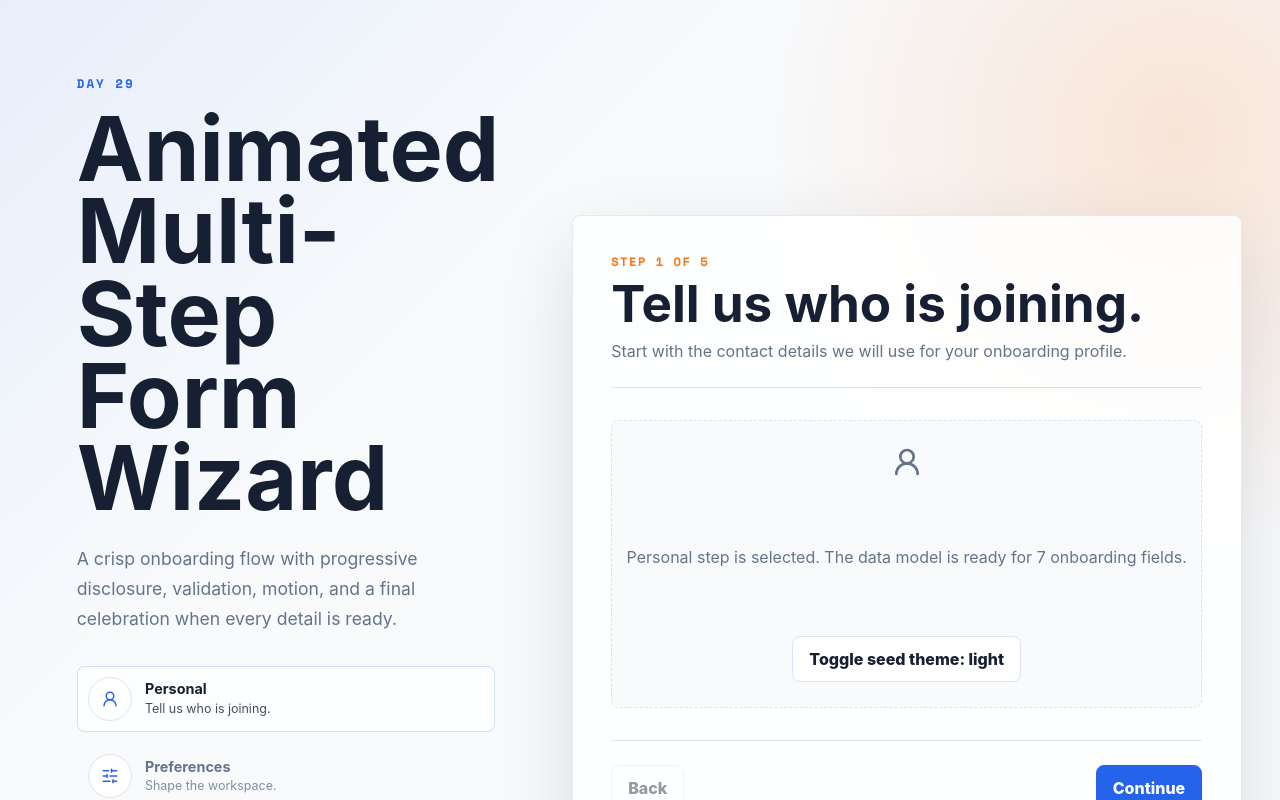
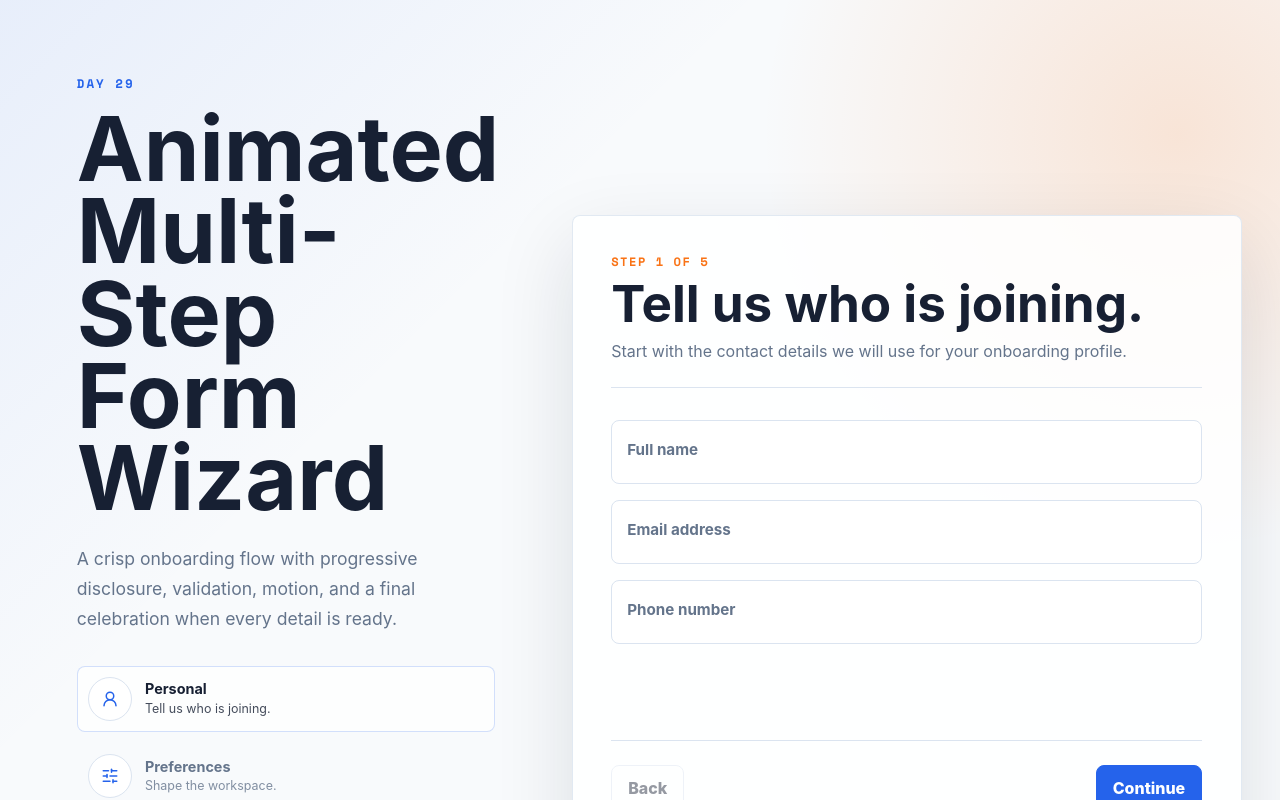
Before and after one commit to ShreeBohara/50-Days-of-Creative-Frontend, a React (Vite) app in the folder day-29-form-wizard/: page / in a window 1280 px wide. Shown: the top 800 px of the page. Built offline with nearby package versions, Linux system fonts and the light colour scheme.

Commit message:
day-29: step-1 — personal info fields with floating labels

```diff
--- a/day-29-form-wizard/src/App.css
+++ b/day-29-form-wizard/src/App.css
@@ -174,6 +174,68 @@
   line-height: 1.65;
 }
 
+.step-frame {
+  min-height: 18rem;
+}
+
+.step-body {
+  display: grid;
+  gap: 1.5rem;
+}
+
+.form-grid {
+  display: grid;
+  gap: 1rem;
+}
+
+.floating-field {
+  position: relative;
+}
+
+.floating-field input {
+  width: 100%;
+  min-height: 4rem;
+  padding: 1.35rem 1rem 0.65rem;
+  border: 1px solid var(--line);
+  border-radius: 8px;
+  background: #ffffff;
+  color: var(--ink);
+  font-weight: 700;
+  transition:
+    border-color 180ms ease,
+    box-shadow 180ms ease,
+    background 180ms ease;
+}
+
+.floating-field input:hover {
+  border-color: rgba(37, 99, 235, 0.35);
+}
+
+.floating-field input:focus {
+  border-color: var(--blue);
+  box-shadow: 0 0 0 4px rgba(37, 99, 235, 0.12);
+}
+
+.floating-field label {
+  position: absolute;
+  top: 1.23rem;
+  left: 1rem;
+  color: var(--muted);
+  font-size: 0.95rem;
+  font-weight: 700;
+  pointer-events: none;
+  transform-origin: left center;
+  transition:
+    color 160ms ease,
+    transform 160ms ease;
+}
+
+.floating-field input:focus + label,
+.floating-field input:not(:placeholder-shown) + label {
+  color: var(--blue);
+  transform: translateY(-0.82rem) scale(0.75);
+}
+
 .placeholder-step {
   min-height: 18rem;
   display: grid;
--- a/day-29-form-wizard/src/App.jsx
+++ b/day-29-form-wizard/src/App.jsx
@@ -57,6 +57,66 @@ const initialForm = {
   plan: 'pro',
 }
 
+function FloatingField({ id, label, type = 'text', value, onChange, autoComplete }) {
+  return (
+    <div className="floating-field">
+      <input
+        id={id}
+        type={type}
+        value={value}
+        placeholder=" "
+        autoComplete={autoComplete}
+        onChange={(event) => onChange(event.target.value)}
+      />
+      <label htmlFor={id}>{label}</label>
+    </div>
+  )
+}
+
+function PersonalStep({ data, onUpdate }) {
+  return (
+    <div className="step-body">
+      <div className="form-grid">
+        <FloatingField
+          id="name"
+          label="Full name"
+          value={data.name}
+          autoComplete="name"
+          onChange={(value) => onUpdate('name', value)}
+        />
+        <FloatingField
+          id="email"
+          label="Email address"
+          type="email"
+          value={data.email}
+          autoComplete="email"
+          onChange={(value) => onUpdate('email', value)}
+        />
+        <FloatingField
+          id="phone"
+          label="Phone number"
+          type="tel"
+          value={data.phone}
+          autoComplete="tel"
+          onChange={(value) => onUpdate('phone', value)}
+        />
+      </div>
+    </div>
+  )
+}
+
+function StepContent({ stepId, data, onUpdate }) {
+  if (stepId === 'personal') {
+    return <PersonalStep data={data} onUpdate={onUpdate} />
+  }
+
+  return (
+    <div className="placeholder-step">
+      <p>{stepId} controls land in the next commits.</p>
+    </div>
+  )
+}
+
 function StepOverview({ currentIndex, onStepSelect }) {
   return (
     <ol className="step-list" aria-label="Wizard steps">
@@ -97,7 +157,6 @@ function App() {
   const [formData, setFormData] = useState(initialForm)
 
   const currentStep = steps[currentIndex]
-  const CurrentIcon = currentStep.icon
   const isFirstStep = currentIndex === 0
   const isLastStep = currentIndex === steps.length - 1
 
@@ -147,19 +206,8 @@ function App() {
             <p>{currentStep.description}</p>
           </div>
 
-          <div className="placeholder-step" data-direction={direction}>
-            <CurrentIcon size={32} aria-hidden="true" />
-            <p>
-              {currentStep.label} step is selected. The data model is ready for{' '}
-              {Object.keys(formData).length} onboarding fields.
-            </p>
-            <button
-              type="button"
-              className="ghost-button"
-              onClick={() => updateField('theme', formData.theme === 'light' ? 'dark' : 'light')}
-            >
-              Toggle seed theme: {formData.theme}
-            </button>
+          <div className="step-frame" data-direction={direction}>
+            <StepContent stepId={currentStep.id} data={formData} onUpdate={updateField} />
           </div>
 
           <div className="wizard-actions">
```
